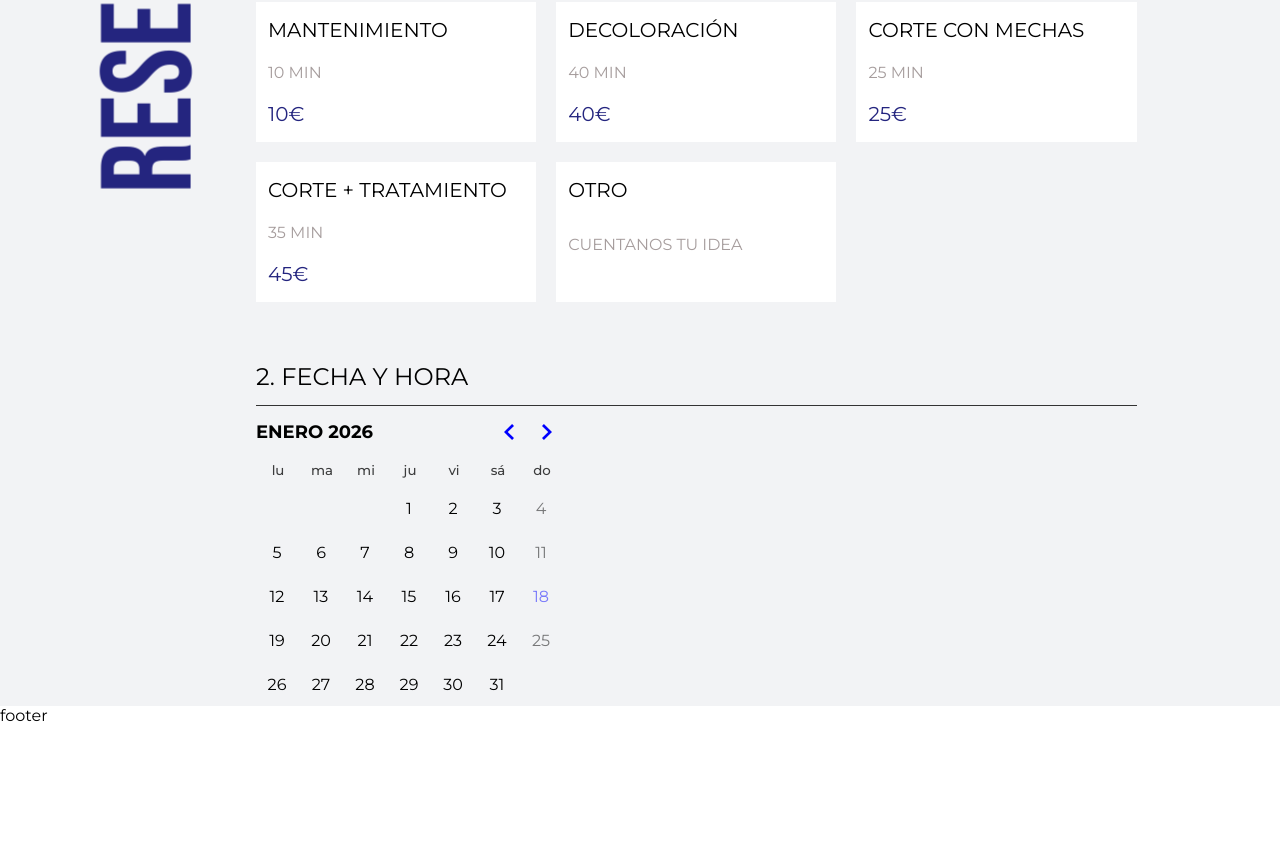
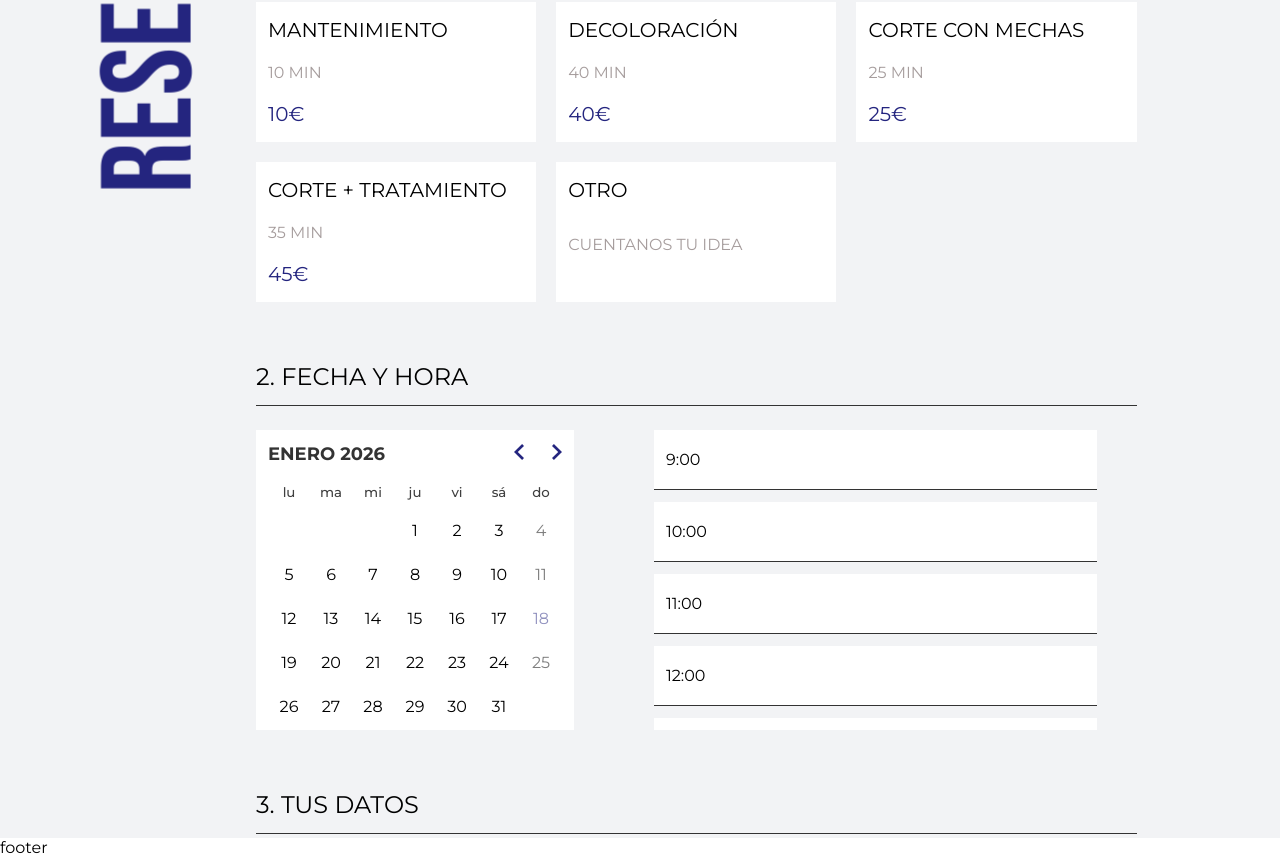
Before and after one commit to JaumeEsquerdo/peluqueria-la-silla-2, a React (Vite) app in the folder la-silla-2/: page /reservas in a window 1280 px wide. Shown: the part 537-1394 px from the top of the page. Before the commit the page ends 1262 px from the top, so only its background shows below. Built offline with nearby package versions, Linux system fonts and the light colour scheme.

Commit message:
generar layout horas con barra personalizada de reservas

```diff
--- a/la-silla-2/src/components/Calendar/Calendar.jsx
+++ b/la-silla-2/src/components/Calendar/Calendar.jsx
@@ -3,7 +3,7 @@ import "react-day-picker/dist/style.css";
 import { es } from "date-fns/locale";
 import "./calendar.css";
 
-export const Calendar = (selected, setSelected) => {
+export const Calendar = ({ selected, setSelected }) => {
   return (
     <DayPicker
       mode="single"
--- a/la-silla-2/src/components/Calendar/calendar.css
+++ b/la-silla-2/src/components/Calendar/calendar.css
@@ -1,3 +1,4 @@
+/* css del calendar de react-pick-day */
 .rdp-caption_label {
   text-transform: uppercase;
 }
@@ -5,4 +6,49 @@
 .rdp {
   font-family: inherit;
   font-size: 0.875rem;
+  --rdp-accent-color: var(--main-color);
+  --rdp-background-color: white;
+  --rdp-outline: none;
 }
+
+.rdp-months {
+  background-color: white;
+  padding: 2px 12px;
+}
+
+.Reservas-contentCalendar {
+  padding-top: 20px;
+}
+
+.rdp-caption_label {
+  color: var(--text-color);
+}
+
+.rdp-selected .rdp-day_button {
+  color: var(--text-color);
+}
+
+.rdp-chevron {
+  display: inline-block;
+  fill: var(--main-color);
+}
+
+.rdp-today:not(.rdp-outside) {
+  color: var(--main-color);
+}
+
+.rdp-root {
+  --rdp-accent-color: var(--main-color);
+}
+
+.rdp-selected {
+  font-weight: 600;
+  font-size: large;
+}
+
+.rdp-day_button {
+  transition: color 0.1s ease-in-out;
+}
+.rdp-day_button:hover {
+  color: var(--sec-color);
+}
--- a/la-silla-2/src/components/TimeSlots/TimeSlots.jsx
+++ b/la-silla-2/src/components/TimeSlots/TimeSlots.jsx
@@ -1,5 +1,27 @@
 import "./timeSlots.css";
+import { useState } from "react";
 
 export const TimeSlots = () => {
-  return <div></div>;
+  const [hourSelected, setHourSelected] = useState(null);
+  // Crear un array con las horas de 9 a 21
+  const startHour = 9;
+  const endHour = 21;
+  const hours = [];
+
+  for (let i = startHour; i <= endHour; i++) {
+    hours.push(`${i}:00`);
+  }
+  return (
+    <div className="TimeSlotsContainer">
+      {hours.map((hour) => (
+        <div
+          key={hour}
+          className={`TimeSlot ${hourSelected ? "TimeSlot-selected" : ""}`}
+          onClick={(hour) => setHourSelected(hour)}
+        >
+          {hour}
+        </div>
+      ))}
+    </div>
+  );
 };
--- a/la-silla-2/src/components/TimeSlots/timeSlots.css
+++ b/la-silla-2/src/components/TimeSlots/timeSlots.css
@@ -0,0 +1,47 @@
+.TimeSlotsContainer {
+  width: 100%;
+  max-height: 300px; /* Altura fija para scroll */
+  overflow-y: auto;
+  overflow-x: hidden;
+  display: flex;
+  flex-direction: column;
+  gap: 12px;
+}
+
+/* Scrollbar para Chrome, Edge y Safari */
+.TimeSlotsContainer::-webkit-scrollbar {
+  width: 22px; /* ancho del scroll */
+}
+
+.TimeSlotsContainer::-webkit-scrollbar-thumb {
+  background-color: var(--main-color); /* color de la barra */
+  border: 2px solid #f1f1f1; /* margen alrededor del thumb */
+}
+
+/* Scrollbar para Firefox */
+.TimeSlotsContainer {
+  scrollbar-width: 30px;
+  scrollbar-color: white;
+}
+
+.TimeSlot {
+  cursor: pointer;
+  border-bottom: 1px solid var(--text-color);
+  padding: 20px 12px;
+  min-width: 200px;
+  max-width: 600px;
+  margin-right: 40px;
+  background-color: white;
+  transition:
+    box-shadow 0.08s ease-in-out,
+    background-color 0.08s ease-in-out;
+}
+
+.TimeSlot:hover {
+  box-shadow: 0 4px 12px #24257f34;
+  background-color: #e1e1fa;
+}
+
+.TimeSlot:active {
+  background-color: #ededfe;
+}
--- a/la-silla-2/src/pages/Reservas/Reservas.jsx
+++ b/la-silla-2/src/pages/Reservas/Reservas.jsx
@@ -1,7 +1,7 @@
-import "./reservas.css";
 import { useState } from "react";
 import { Calendar } from "../../components/Calendar/Calendar";
 import { TimeSlots } from "../../components/TimeSlots/TimeSlots";
+import "./reservas.css";
 
 const servicios = [
   { servicio: "CORTE FADE", tiempo: "30 MIN", precio: "20€" },
@@ -63,7 +63,7 @@ const Reservas = () => {
           <div className="Reservas-time">
             <h3 className="Reservas-titleStep">2. FECHA Y HORA</h3>
             <span className="Reservas-titleLine"></span>
-            <div>
+            <div className="Reservas-contentCalendar">
               <Calendar
                 selectedDate={selectedDate}
                 setSelectedDate={setSelectedDate}
@@ -74,6 +74,11 @@ const Reservas = () => {
               />
             </div>
           </div>
+          {/* paso 2 */}
+          <div className="Reservas-time">
+            <h3 className="Reservas-titleStep">3. TUS DATOS</h3>
+            <span className="Reservas-titleLine"></span>
+          </div>
         </div>
       </section>
     </div>
--- a/la-silla-2/src/pages/Reservas/reservas.css
+++ b/la-silla-2/src/pages/Reservas/reservas.css
@@ -98,12 +98,13 @@
   gap: 6px;
   min-height: 140px;
   transition:
-    box-shadow 0.4s ease-in-out,
+    box-shadow 0.08s ease-in-out,
     background-color 0.08s ease-in-out;
 }
 
 .Servicio-div:hover {
   box-shadow: 0 4px 12px #24257f34;
+  background-color: #e1e1fa;
 }
 
 .Servicio-div:active {
@@ -111,16 +112,27 @@
 }
 
 .Servicio-title {
+  pointer-events: none;
   font-size: 1.25rem;
   font-weight: 400;
 }
 .Servicio-tiempo {
+  pointer-events: none;
+
   font-size: 1rem;
   font-weight: 400;
   color: #a69d9d;
 }
 .Servicio-precio {
+  pointer-events: none;
   font-size: 1.25rem;
   font-weight: 400;
   color: var(--main-color);
 }
+
+/* paso 2 fecha y hora */
+
+.Reservas-contentCalendar {
+  display: flex;
+  gap: 80px;
+}
```
